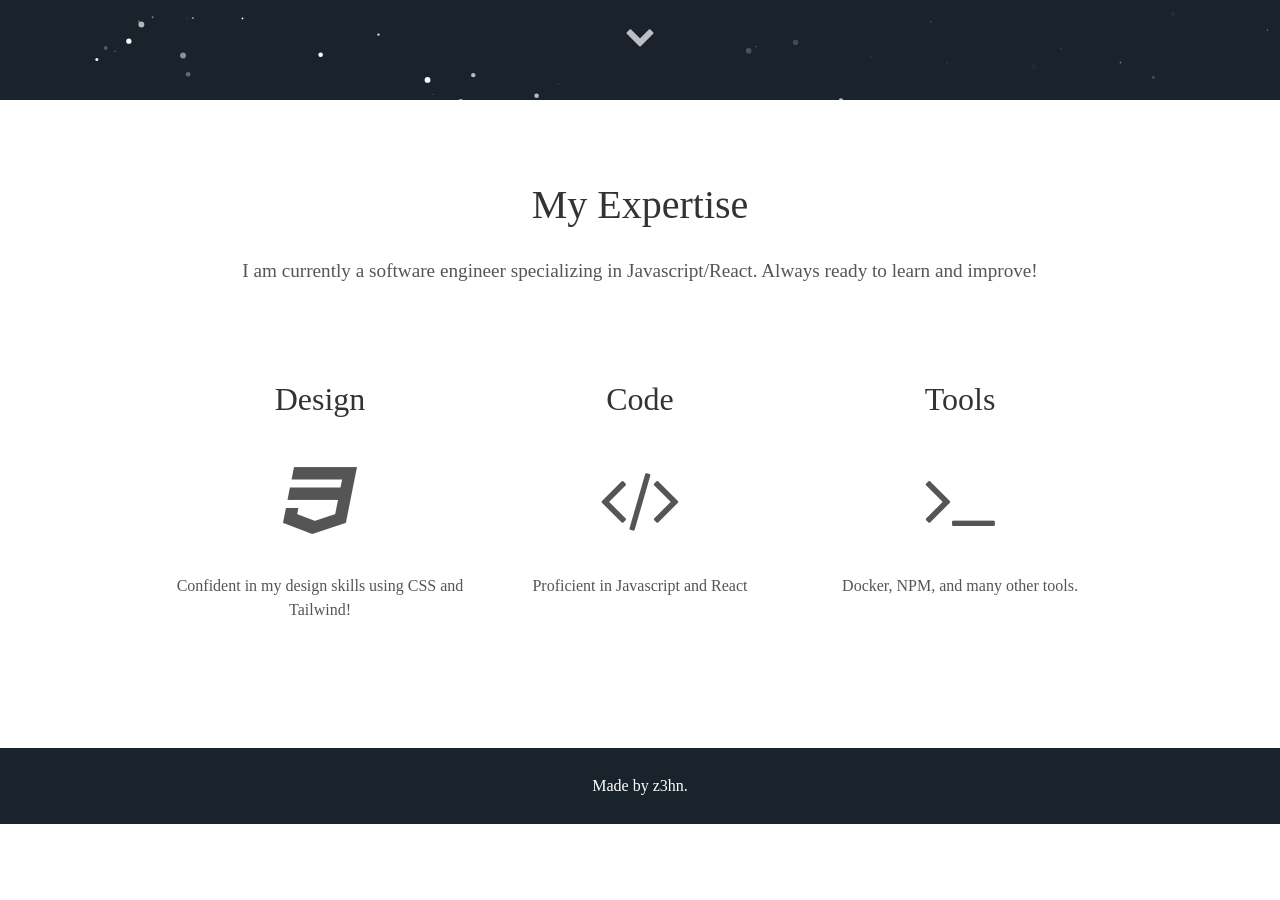
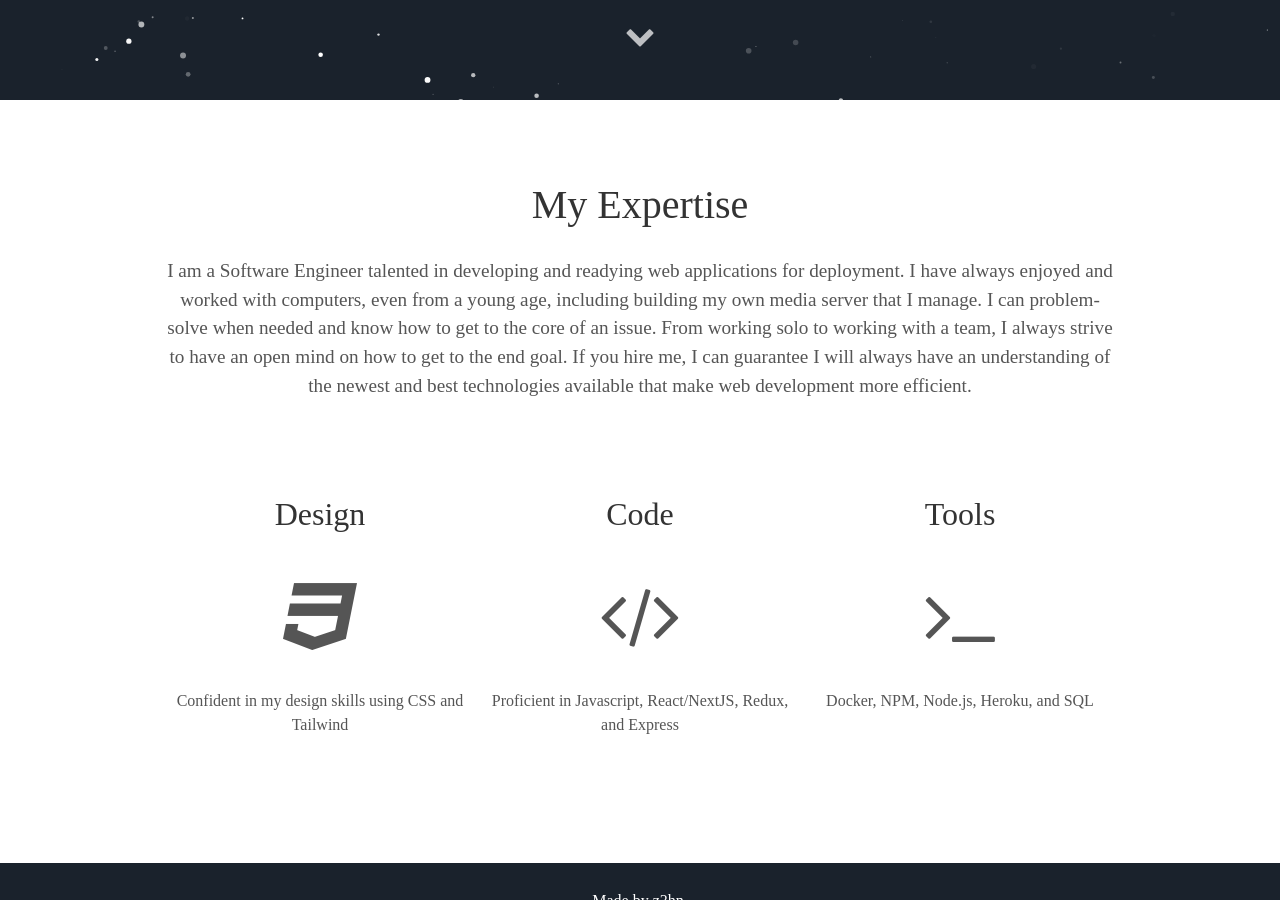
Before and after one commit to OwsleyJr/owsleyjr.github.io, a Jekyll site: the page built from index.html, in a window 1280 px wide and 900 px high, scrolled down 800 px. Built offline with Jekyll 4.4.1, drawn with Linux system fonts in a browser that asks for light colours; some web fonts are replaced; before the commit the page ends 1624 px from its top, so only the background shows below that.

Commit message:
Added more info

```diff
--- a/_config.yml
+++ b/_config.yml
@@ -6,7 +6,7 @@ description: Jekyll Theme Minimal Resume
 
 # User settings
 username: Brandon Cohen
-user_description: I am currently a software engineer specializing in Javascript/React. Always ready to learn and improve!
+user_description: I am a Software Engineer talented in developing and readying web applications for deployment. I have always enjoyed and worked with computers, even from a young age, including building my own media server that I manage. I can problem-solve when needed and know how to get to the core of an issue. From working solo to working with a team, I always strive to have an open mind on how to get to the end goal. If you hire me, I can guarantee I will always have an understanding of the newest and best technologies available that make web development more efficient.
 user_title: Software Engineer
 email: cohbrandon@gmail.com
 # twitter_username: lorem_ipsum
--- a/_includes/about.html
+++ b/_includes/about.html
@@ -8,20 +8,20 @@
 
     <i class="icon fa fa-css3" aria-hidden="true"></i>
 
-    <p>Confident in my design skills using CSS and Tailwind!</p>
+    <p>Confident in my design skills using CSS and Tailwind</p>
   </div>
   <div class="tech">
     <h2>Code</h2>
 
     <i class="icon fa fa-code" aria-hidden="true"></i>
 
-    <p>Proficient in Javascript and React</p>
+    <p>Proficient in Javascript, React/NextJS, Redux, and Express</p>
   </div>
   <div class="tech">
     <h2>Tools</h2>
 
     <i class="icon fa fa-terminal" aria-hidden="true"></i>
 
-    <p>Docker, NPM, and many other tools.</p>
+    <p>Docker, NPM, Node.js, Heroku, and SQL</p>
   </div>
 </div>
--- a/_includes/header.html
+++ b/_includes/header.html
@@ -5,15 +5,39 @@
       <span class="site-description">{{ site.user_title }}</span>
     </h1>
     <div class="header-icons">
-        <a aria-label="Send email" href="mailto:cohbrandon@gmail.com"><i class="icon fa fa-envelope"></i></a>
-        <a aria-label="My Instagram" target="_blank" href="https://www.instagram.com/cohbrandon"><i class="icon fa fa-instagram" aria-hidden="true"></i></a>
-        <a aria-label="My Facebook" target="_blank" href="https://www.facebook.com/cohbrandon"><i class="icon fa fa-facebook" aria-hidden="true"></i></a>
-        <a aria-label="My LinkedIn" target="_blank" href="https://www.linkedin.com/in/brandon-cohen-0963037a/"><i class="icon fa fa-linkedin-square" aria-hidden="true"></i></a>
-        <a aria-label="My Github" target="_blank" href="https://github.com/owsleyjr"><i class="icon fa fa-github-alt" aria-hidden="true"></i></a>
+      <a aria-label="Send email" href="mailto:cohbrandon@gmail.com"
+        ><i class="icon fa fa-envelope"></i
+      ></a>
+      <a
+        aria-label="My Instagram"
+        target="_blank"
+        href="https://www.instagram.com/cohbrandon"
+        ><i class="icon fa fa-instagram" aria-hidden="true"></i
+      ></a>
+      <a
+        aria-label="My Facebook"
+        target="_blank"
+        href="https://www.facebook.com/cohbrandon"
+        ><i class="icon fa fa-facebook" aria-hidden="true"></i
+      ></a>
+      <a
+        aria-label="My LinkedIn"
+        target="_blank"
+        href="https://www.linkedin.com/in/cohbrandon/"
+        ><i class="icon fa fa-linkedin-square" aria-hidden="true"></i
+      ></a>
+      <a
+        aria-label="My Github"
+        target="_blank"
+        href="https://github.com/owsleyjr"
+        ><i class="icon fa fa-github-alt" aria-hidden="true"></i
+      ></a>
     </div>
     <div class="header-links">
       <!-- <a class="link" href="#about" data-scroll>About Me</a> -->
     </div>
   </div>
-  <a class="down" href="#about" data-scroll><i class="icon fa fa-chevron-down" aria-hidden="true"></i></a>
+  <a class="down" href="#about" data-scroll
+    ><i class="icon fa fa-chevron-down" aria-hidden="true"></i
+  ></a>
 </div>
```
Also changed, not shown: 1 other file. Lines whose indentation alone changed are shown as unchanged.
